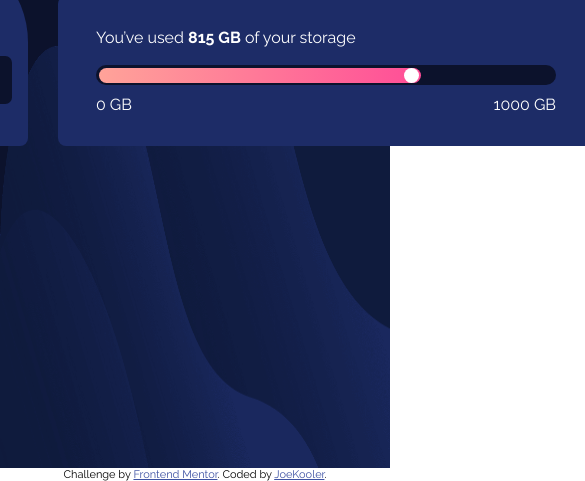
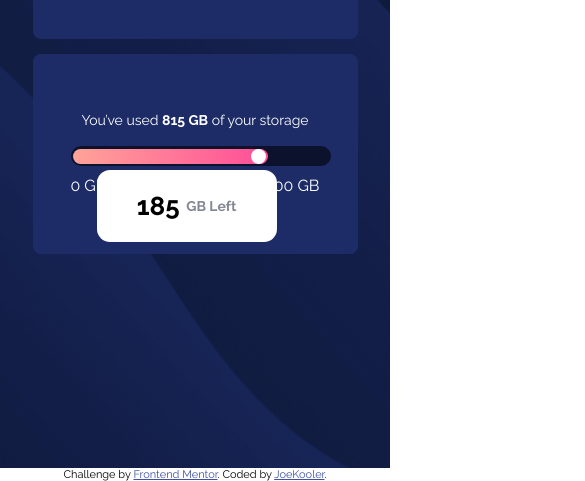
Before and after one commit to JoeKooler/Fylo-Data-Storage-Component, a plain HTML site: page index.html in a window 390 px wide. Shown: the part 376-857 px from the top of the page, 585 px wide, since content can reach past the window. Drawn offline with Linux system fonts and the light colour scheme.

Commit message:
Finished!~

```diff
--- a/index.css
+++ b/index.css
@@ -6,9 +6,9 @@
 }
 
 .main-container {
+  display: flex;
   width: 100vw;
   height: 100vh;
-  display: flex;
   justify-content: center;
   align-items: center;
   background-color: hsl(229, 57%, 11%);
@@ -51,6 +51,7 @@
 }
 
 .option:hover {
+  cursor: pointer;
   transition: 300ms;
   background-color: hsl(243, 100%, 93%);
 }
@@ -102,7 +103,7 @@
     width: 5%;
   }
   100% {
-    width: 70%;
+    width: 75%;
   }
 }
 
@@ -121,3 +122,88 @@
   color: white;
   font-weight: 400;
 }
+
+.storage-left {
+  display: flex;
+  justify-content: center;
+  box-sizing: border-box;
+  align-items: center;
+  position: absolute;
+  width: 180px;
+  height: 72px;
+  background-color: white;
+  border-radius: 0.5em 0.5em 0em 0.5em;
+  margin: -3em 1em 1em 10.7em;
+  font-size: 26px;
+}
+
+.triangle-down {
+  position: absolute;
+  border-left: 15px solid transparent;
+  border-right: 0px solid transparent;
+  border-top: 20px solid white;
+  margin: 1.75em 0em 1em 3.18em;
+}
+
+@media (max-width: 955px) {
+  .main-container {
+    background-image: url("./images/bg-mobile.png");
+    background-repeat: no-repeat;
+    background-position: 100% 100%;
+    background-size: 100% 100%;
+  }
+
+  .main-container {
+    flex-direction: column;
+  }
+
+  .file-options-container {
+    width: 525px;
+    height: 200px;
+    margin-right: 0;
+  }
+
+  .loading-container {
+    width: 525px;
+    height: 200px;
+    background-color: hsl(228, 56%, 26%);
+    margin: 15px 0px 0px 0px;
+    padding: 0px 38px 0px 38px;
+  }
+
+  .storage-status {
+    text-align: center;
+  }
+
+  .storage-left {
+    margin: 3em 0em 0em 5em;
+    border-radius: 0.5em;
+  }
+
+  .triangle-down {
+    display: none;
+  }
+}
+
+@media (max-width: 570px) {
+  .file-options-container {
+    width: 325px;
+  }
+
+  .loading-container {
+    width: 325px;
+  }
+
+  .loading-status {
+    width: 260px;
+  }
+
+  .storage-left {
+    margin: 4em 0em 0em 1em;
+    border-radius: 0.5em;
+  }
+
+  .storage-status {
+    font-size: 14px;
+  }
+}
--- a/index.html
+++ b/index.html
@@ -67,6 +67,15 @@
           <div>0 GB</div>
           <div>1000 GB</div>
         </div>
+        <div class="storage-left">
+          <b>185 </b>
+          <div
+            style="font-size: 14px; color: hsl(229, 7%, 55%); font-weight: 700;"
+          >
+            &nbsp; GB Left
+          </div>
+          <div class="triangle-down"></div>
+        </div>
       </div>
     </div>
 
```
